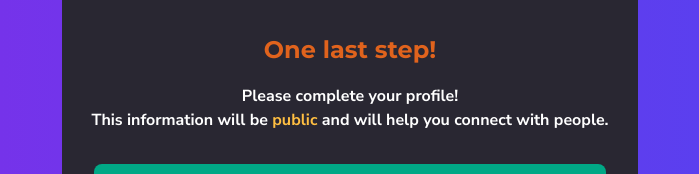
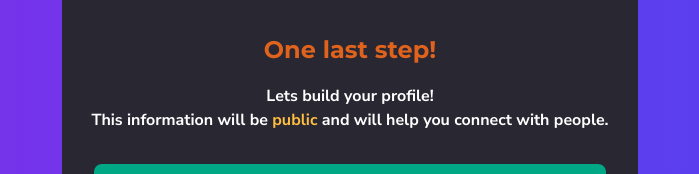
Before and after one commit to Vineexoxo/Automated-Testing, a Next.js app: page /build-profile in a window 1280 px wide. Shown: the top 174 px of the page, without its empty margins (290-989 px from the left). Built offline with nearby package versions, Linux system fonts and the light colour scheme.

Commit message:
redirect to connect

```diff
--- a/app/build-profile/page.tsx
+++ b/app/build-profile/page.tsx
@@ -13,7 +13,7 @@ const Page = () => {
   const handleNextPage = () => {
     // Check if all fields are filled
     if (firstName && lastName && pronouns) {
-      router.push('/build-profile'); // Update the route to match your folder structure
+      router.push('/connect'); // Update the route to match your folder structure
     } else {
       alert('Please fill in all fields before proceeding.'); // Alert if not all fields are filled
     }
@@ -35,7 +35,7 @@ const Page = () => {
       {/* Wrapper for the second div */}
       <div style={{ marginTop: '1rem' }}>
         <div className="text-white text-center" style={{ fontFamily: 'Nunito Sans, sans-serif' }}> {/* Set font to Nunito Sans */}
-          <div>Please complete your profile!</div>
+          <div> Lets build your profile!</div>
           <div>This information will be <span style={{ color: '#FFBF42' }}>public</span> and will help you connect with people.</div>
         </div>
       </div>
```
